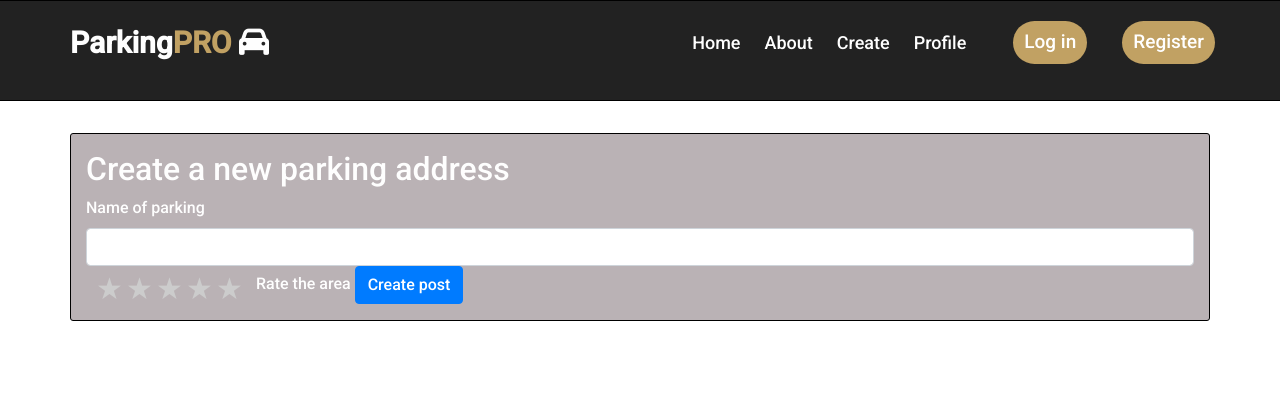
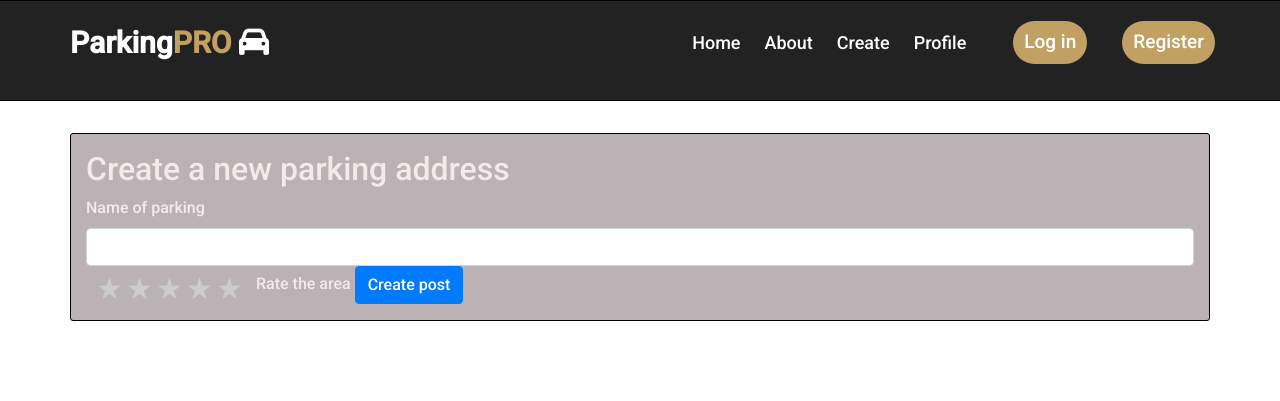
Before and after one commit to zlatililova/Hack_Tues_6, a Django app: template parkopedia/board/templates/create.html in a window 1280 px wide. Shown: the top 401 px of the page. Run offline with Django 3.2, Linux system fonts and the light colour scheme; the template is opened without the code that fills it, so the values that code supplies are empty; some libraries are stand-ins or nearby versions.

Commit message:
Update hacktues.css

```diff
--- a/parkopedia/board/static/board/hacktues.css
+++ b/parkopedia/board/static/board/hacktues.css
@@ -6,7 +6,6 @@
     padding: 0;
     box-sizing: border-box;
     font-family: 'Roboto', sans-serif;
-    color: #fefefe;
 }
 
 nav{
```
